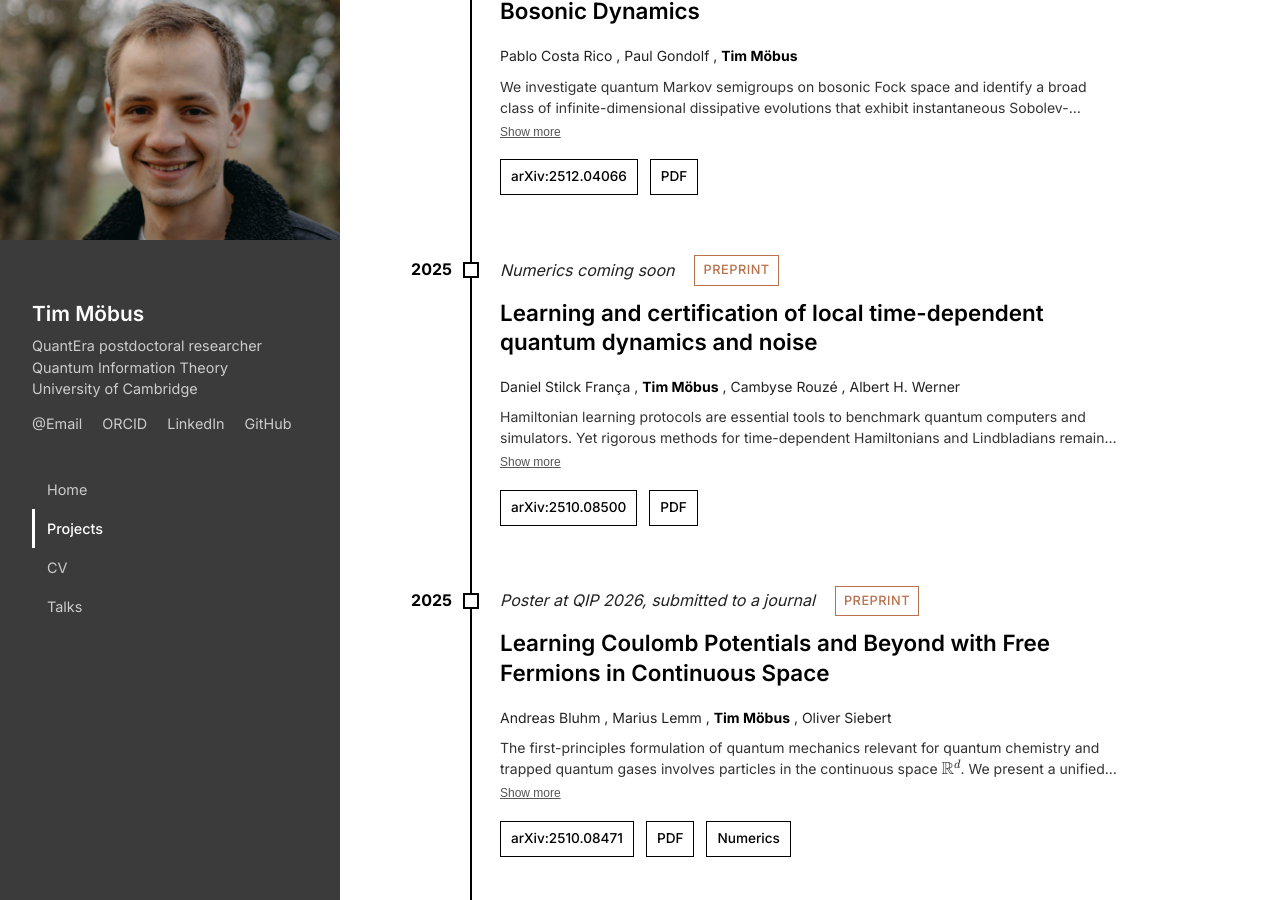
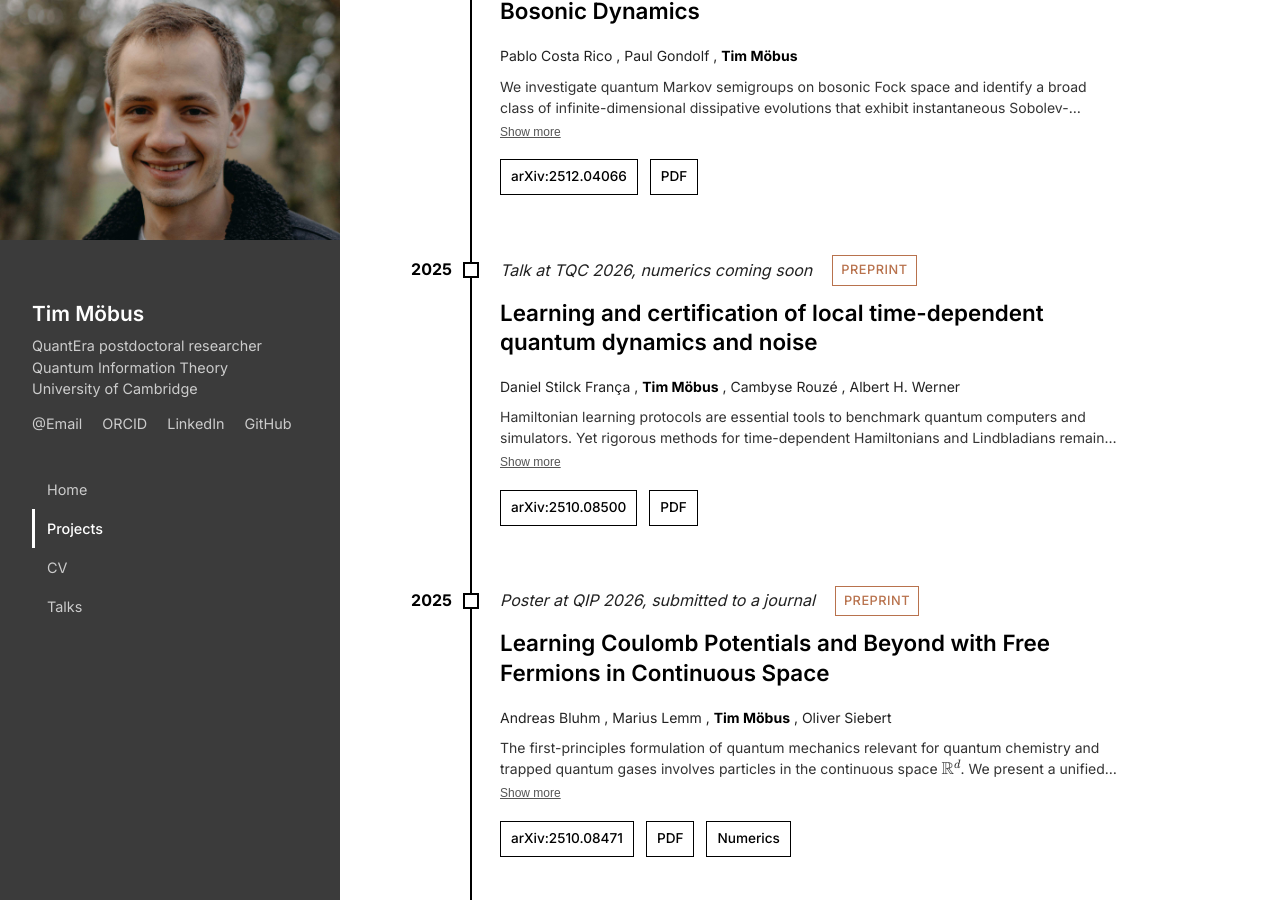
Before and after one commit to moebustim/moebustim.github.io, a Jekyll site: the page built from _pages/projects.md, in a window 1280 px wide and 900 px high, scrolled down 1086 px. Built offline with Jekyll 4.4.1, drawn with Linux system fonts in a browser that asks for light colours.

Commit message:
Rebuild site output

```diff
--- a/_pages/projects.md
+++ b/_pages/projects.md
@@ -45,7 +45,7 @@ papers:
   # Last updated: 9 October, 2025
   - title: "Learning and certification of local time-dependent quantum dynamics and noise"
     paper_type: preprint
-    status: "Numerics coming soon"
+    status: "Talk at TQC 2026, numerics coming soon"
     year: 2025
     authors:
       - name: "Daniel Stilck França"
```
Also changed, not shown: 7 other files.
